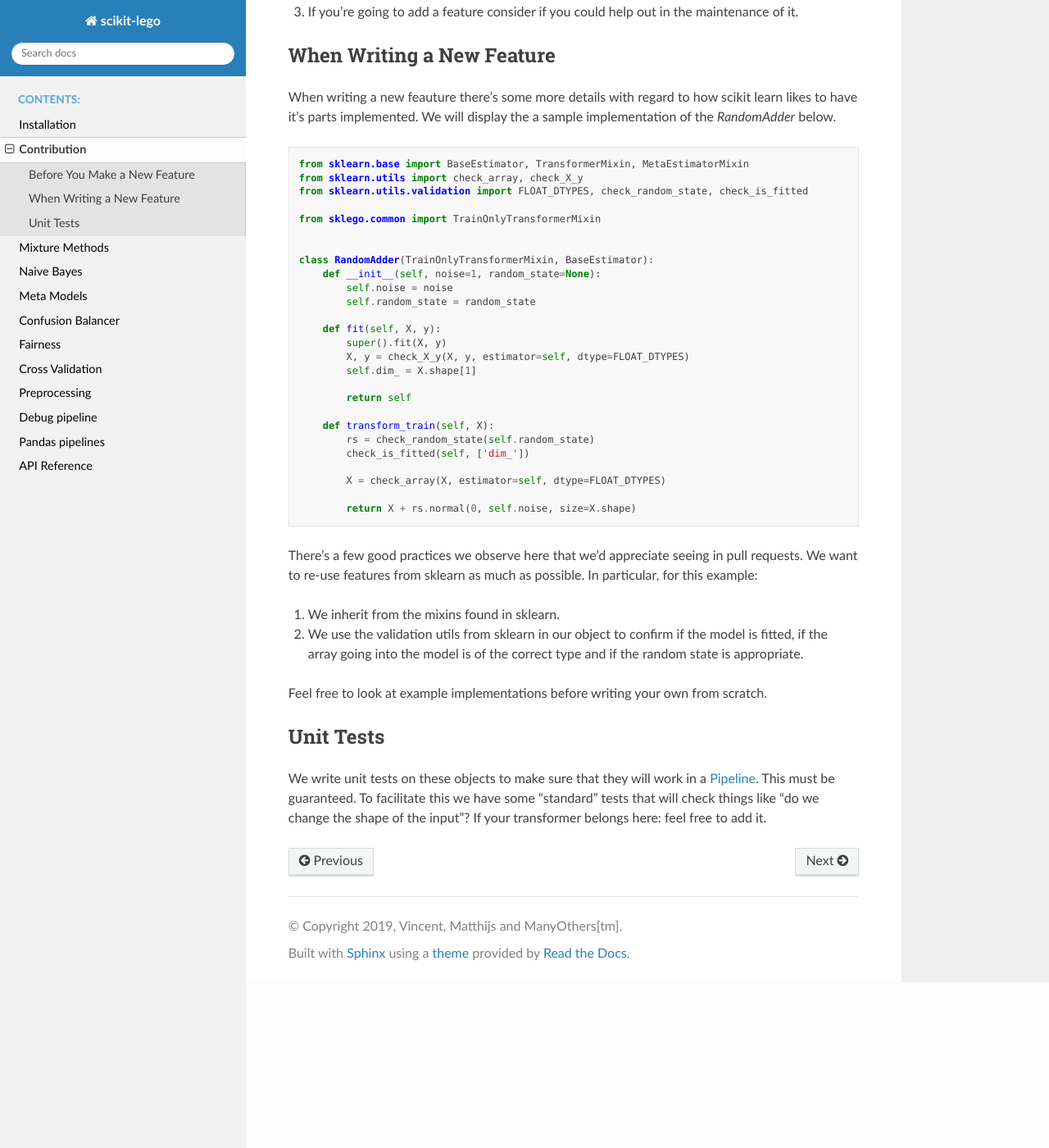
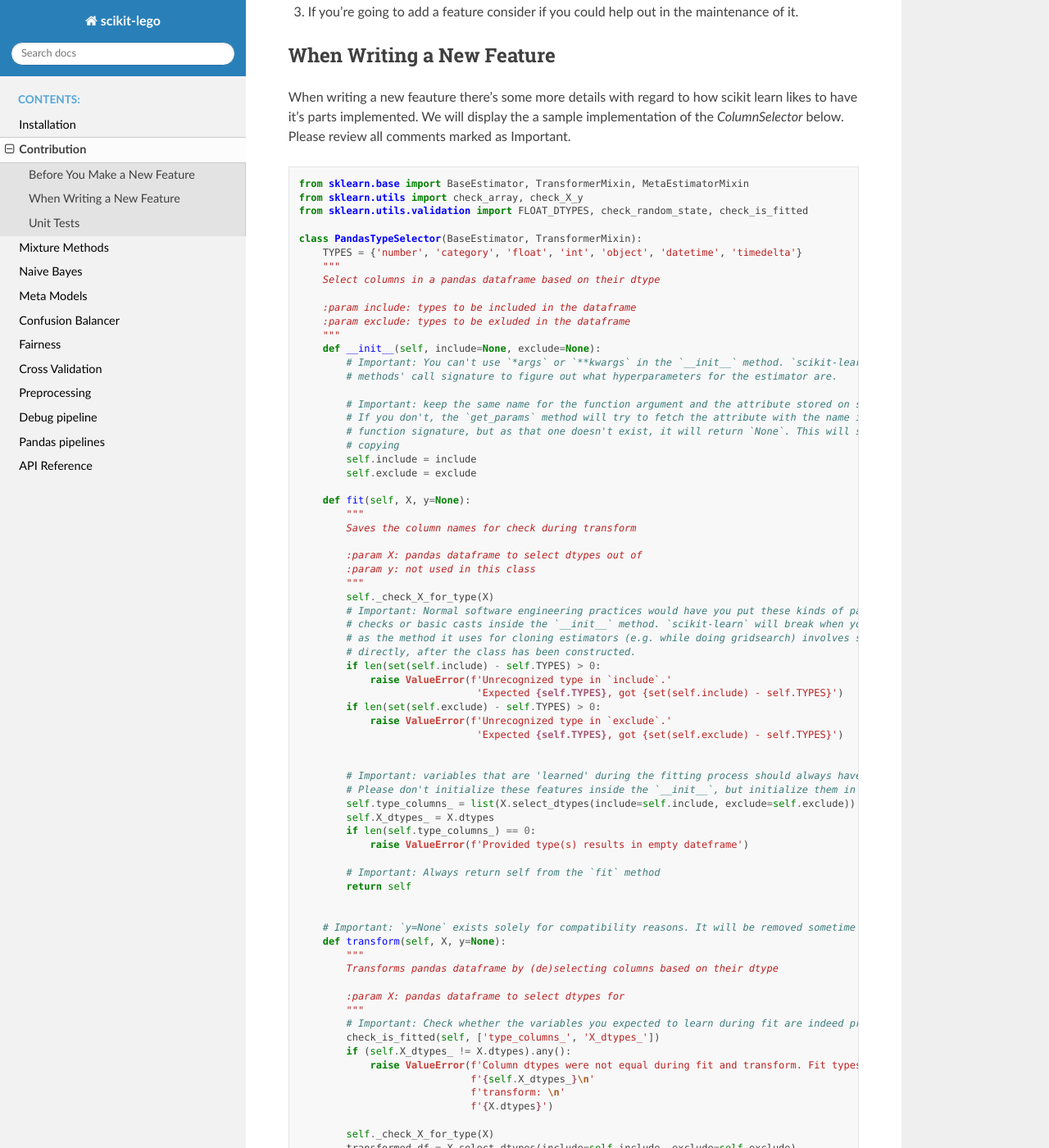
Before and after one commit to koaning/scikit-lego, a Sphinx documentation site: the page built from doc/contribution.rst, in a window 1280 px wide and 1400 px high, scrolled down 705 px. Shown: the whole window at 82% size. Built offline with Sphinx 7.4.7 and the Read the Docs theme 2.0.0, drawn with Linux system fonts in a browser that asks for light colours; before the commit the page ends 1903 px from its top, so only the background shows below that; some of the changed text lies outside the part shown.

Commit message:
replace the example in `When Writing a New Feature` from `RandomAdder` to `PandasTypeSelector` (#246)
The RandomAdder was a buit strange as it uses the `TrainOnlyTransformerMixin` and therefore had a `transform_train` method instead of the more common `transform`.

Also, I took the opportunity to add a few remarks to the code indicating some of the oddities you need to be aware of when writing proper `scikit-learn` estimators.

Co-authored-by: vincent d warmerdam  <vincentwarmerdam@gmail.com>

```diff
--- a/doc/contribution.rst
+++ b/doc/contribution.rst
@@ -22,7 +22,7 @@ When Writing a New Feature
 
 When writing a new feauture there's some more details with regard to
 how scikit learn likes to have it's parts implemented. We will display the a
-sample implementation of the `RandomAdder` below.
+sample implementation of the `ColumnSelector` below. Please review all comments marked as Important.
 
 .. code-block:: python
 
@@ -30,29 +30,84 @@ sample implementation of the `RandomAdder` below.
     from sklearn.utils import check_array, check_X_y
     from sklearn.utils.validation import FLOAT_DTYPES, check_random_state, check_is_fitted
 
-    from sklego.common import TrainOnlyTransformerMixin
+    class PandasTypeSelector(BaseEstimator, TransformerMixin):
+        TYPES = {'number', 'category', 'float', 'int', 'object', 'datetime', 'timedelta'}
+        """
+        Select columns in a pandas dataframe based on their dtype
+
+        :param include: types to be included in the dataframe
+        :param exclude: types to be exluded in the dataframe
+        """
+        def __init__(self, include=None, exclude=None):
+            # Important: You can't use `*args` or `**kwargs` in the `__init__` method. `scikit-learn` uses the
+            # methods' call signature to figure out what hyperparameters for the estimator are.
+
+            # Important: keep the same name for the function argument and the attribute stored on self.
+            # If you don't, the `get_params` method will try to fetch the attribute with the name it has in the
+            # function signature, but as that one doesn't exist, it will return `None`. This will silently break
+            # copying
+            self.include = include
+            self.exclude = exclude
+
+        def fit(self, X, y=None):
+            """
+            Saves the column names for check during transform
+
+            :param X: pandas dataframe to select dtypes out of
+            :param y: not used in this class
+            """
+            self._check_X_for_type(X)
+            # Important: Normal software engineering practices would have you put these kinds of parameter
+            # checks or basic casts inside the `__init__` method. `scikit-learn` will break when you do this,
+            # as the method it uses for cloning estimators (e.g. while doing gridsearch) involves setting parameters
+            # directly, after the class has been constructed.
+            if len(set(self.include) - self.TYPES) > 0:
+                raise ValueError(f'Unrecognized type in `include`.'
+                                  'Expected {self.TYPES}, got {set(self.include) - self.TYPES}')
+            if len(set(self.exclude) - self.TYPES) > 0:
+                raise ValueError(f'Unrecognized type in `exclude`.'
+                                  'Expected {self.TYPES}, got {set(self.exclude) - self.TYPES}')
 
 
-    class RandomAdder(TrainOnlyTransformerMixin, BaseEstimator):
-        def __init__(self, noise=1, random_state=None):
-            self.noise = noise
-            self.random_state = random_state
+            # Important: variables that are 'learned' during the fitting process should always have a trailing underscore
+            # Please don't initialize these features inside the `__init__`, but initialize them in the `fit` method
+            self.type_columns_ = list(X.select_dtypes(include=self.include, exclude=self.exclude))
+            self.X_dtypes_ = X.dtypes
+            if len(self.type_columns_) == 0:
+                raise ValueError(f'Provided type(s) results in empty dateframe')
 
-        def fit(self, X, y):
-            super().fit(X, y)
-            X, y = check_X_y(X, y, estimator=self, dtype=FLOAT_DTYPES)
-            self.dim_ = X.shape[1]
-
+            # Important: Always return self from the `fit` method
             return self
 
-        def transform_train(self, X):
-            rs = check_random_state(self.random_state)
-            check_is_fitted(self, ['dim_'])
 
-            X = check_array(X, estimator=self, dtype=FLOAT_DTYPES)
+        # Important: `y=None` exists solely for compatibility reasons. It will be removed sometime in the future
+        def transform(self, X, y=None):
+            """
+            Transforms pandas dataframe by (de)selecting columns based on their dtype
 
-            return X + rs.normal(0, self.noise, size=X.shape)
+            :param X: pandas dataframe to select dtypes for
+            """
+            # Important: Check whether the variables you expected to learn during fit are indeed present
+            check_is_fitted(self, ['type_columns_', 'X_dtypes_'])
+            if (self.X_dtypes_ != X.dtypes).any():
+                raise ValueError(f'Column dtypes were not equal during fit and transform. Fit types: \n'
+                                 f'{self.X_dtypes_}\n'
+                                 f'transform: \n'
+                                 f'{X.dtypes}')
 
+            self._check_X_for_type(X)
+            transformed_df = X.select_dtypes(include=self.include, exclude=self.exclude)
+
+            if set(list(transformed_df)) != set(self.type_columns_):
+                raise ValueError(f'Columns were not equal during fit and transform')
+
+            return transformed_df
+
+        @staticmethod
+        def _check_X_for_type(X):
+            """Checks if input of the Selector is of the required dtype"""
+            if not isinstance(X, pd.DataFrame):
+                raise TypeError("Provided variable X is not of type pandas.DataFrame")
 
 There's a few good practices we observe here that we'd appreciate
 seeing in pull requests. We want to re-use features from sklearn as much as possible.
```
